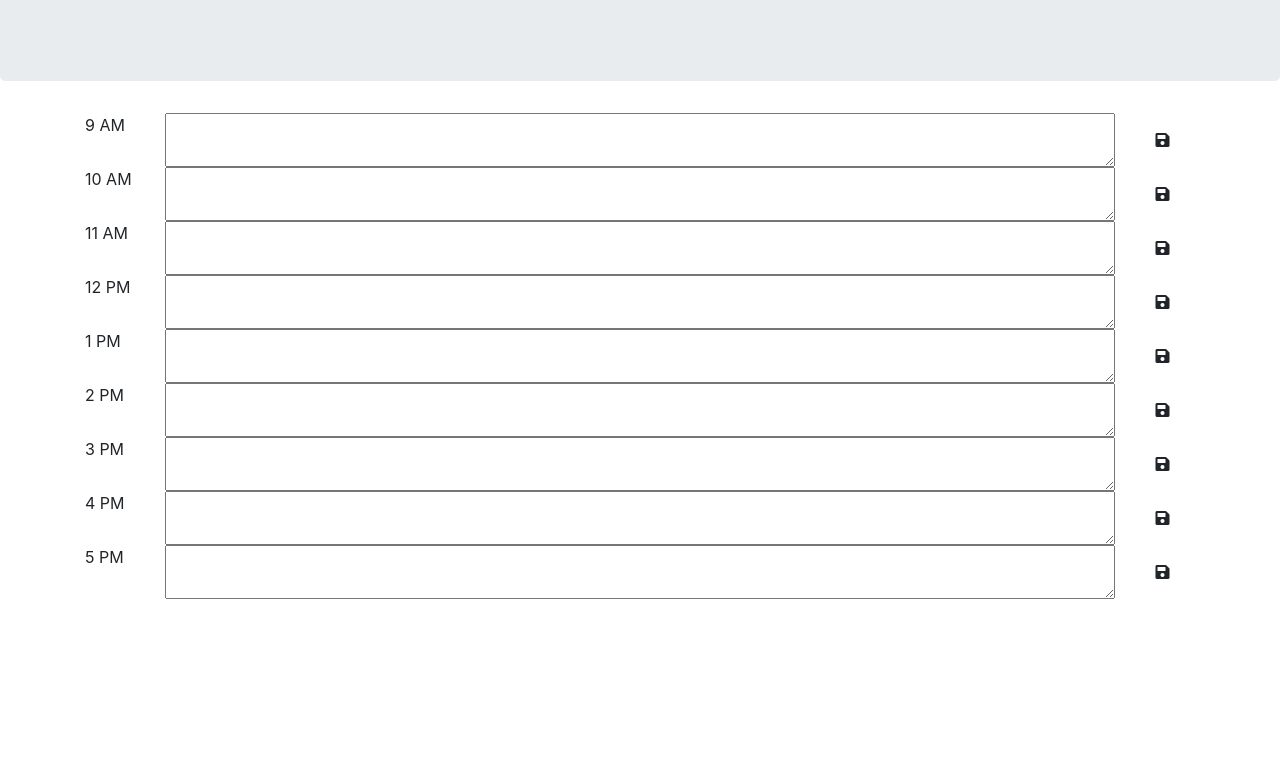
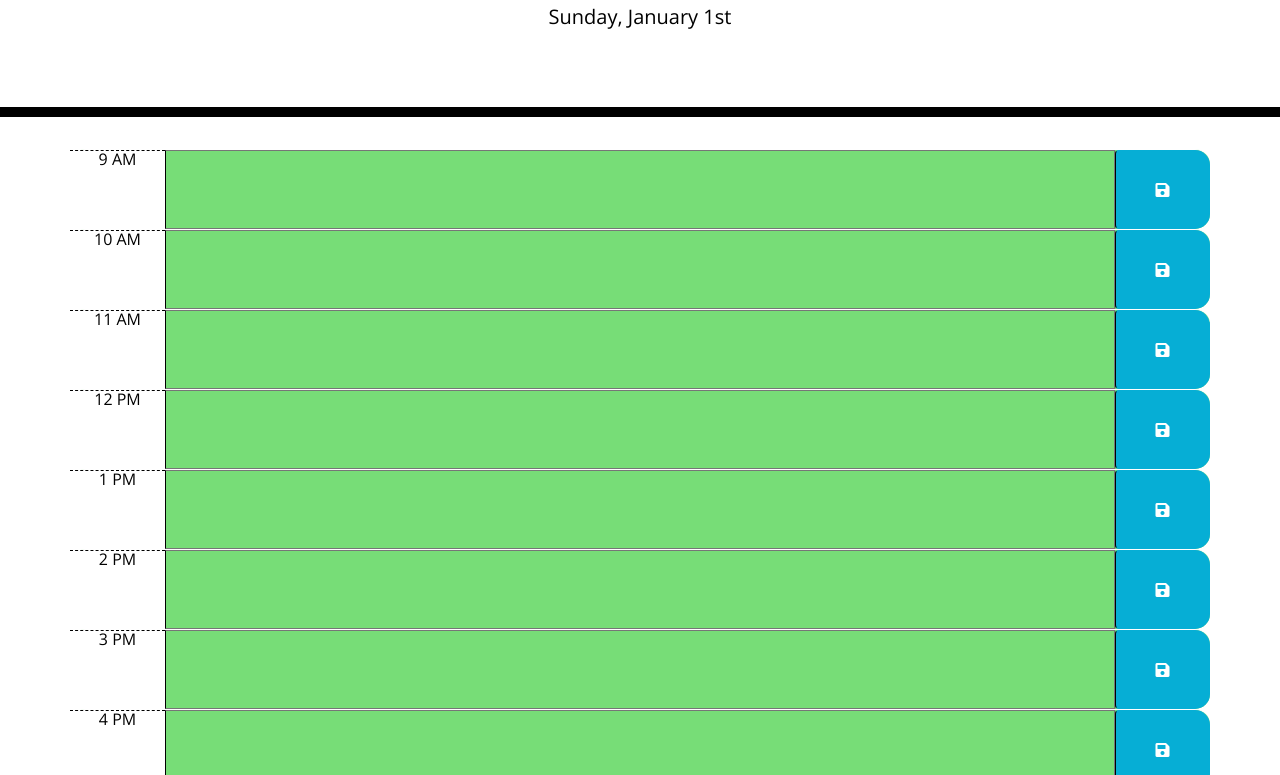
Before and after one commit to Mpergolatti/work-day-scheduler, a website: page index.html in a window 1280 px wide. Shown: the part 187-962 px from the top of the page. Before the commit the page ends 800 px from the top, so only its background shows below. Drawn offline with nearby package versions, Linux system fonts and the light colour scheme.

Commit message:
javascript

```diff
--- a/assets/css/style.css.css
+++ b/assets/css/style.css
@@ -6,7 +6,7 @@ body {
 
 textarea{
   background: transparent;
-  border: none;
+  /* border: none; */
   resize: none;
   color: #000000;
   border-left: 1px solid black;
@@ -31,9 +31,13 @@ textarea{
 }
 
 .row {
-  white-space: pre-wrap;
+  /* white-space: pre-wrap; */
   height: 80px;
-  border-top: 1px solid white;;
+  border-top: 1px solid white;
+}
+
+.row:hover {
+    border: 1px solid red;
 }
 
 .hour {
--- a/assets/js/index.js
+++ b/assets/js/index.js
@@ -0,0 +1,49 @@
+// var currentDate = moment().format("dddd, MMMM Do YYYY, h:mm:ss a");
+// console.log(currentDate);
+
+var today = moment();
+
+
+$(document).ready(function(){
+    $("#currentDay").text(moment().format("dddd, MMMM Do"));
+    $(".saveBtn").on("click", function(){
+        var plannerText = $(this).siblings(".description").val();
+        var time = $(this).parent().attr("id");
+        localStorage.setItem(time, plannerText);
+
+    });
+
+    $("#7 .description").val(localStorage.getItem("7"));
+    $("#8 .description").val(localStorage.getItem("8"));
+    $("#9 .description").val(localStorage.getItem("9"));
+    $("#10 .description").val(localStorage.getItem("10"));
+    $("#11 .description").val(localStorage.getItem("11"));
+    $("#12 .description").val(localStorage.getItem("12"));
+    $("#13 .description").val(localStorage.getItem("13"));
+    $("#14 .description").val(localStorage.getItem("14"));
+    $("#15 .description").val(localStorage.getItem("15"));
+    $("#16 .description").val(localStorage.getItem("16"));
+    $("#17 .description").val(localStorage.getItem("17"));
+    $("#18 .description").val(localStorage.getItem("18"));
+    // add more rows for more time
+    function timeChange(){
+        var currentHour = moment().hour(); // Number
+
+        $('.time-block').each(function(){
+            var idTime = parseInt($(this).attr("id"));
+            if (idTime < currentHour){
+                $(this).addClass("past");
+            } else if (idTime === currentHour){
+                $(this).addClass("present");
+                $(this).removeClass("past");
+            } else {$(this).addClass("future");
+            $(this).removeClass("past");
+            $(this).removeClass("present");
+            }
+        })
+    }
+    timeChange();
+    var timeInterval = setInterval(timeChange, 1000);
+
+
+});
--- a/index.html
+++ b/index.html
@@ -4,21 +4,11 @@
         <meta charset="UTF-8" />
         <meta name="viewport" content="width=device-width, initial-scale=1.0" />
         <meta http-equiv="X-UA-Compatible" content="ie=edge" />
-    <link
-      rel="stylesheet"
-      href="https://stackpath.bootstrapcdn.com/bootstrap/4.3.1/css/bootstrap.min.css"
-    />
-    <link
-      rel="stylesheet"
-      href="https://use.fontawesome.com/releases/v5.8.1/css/all.css"
-      integrity="sha384-50oBUHEmvpQ+1lW4y57PTFmhCaXp0ML5d60M1M7uH2+nqUivzIebhndOJK28anvf"
-      crossorigin="anonymous"
-    />
-    <link
-      href="https://fonts.googleapis.com/css?family=Open+Sans&display=swap"
-      rel="stylesheet"
-    />
-    <link rel="stylesheet" href="src/styles.css" />
+        <link rel="stylesheet" href="https://stackpath.bootstrapcdn.com/bootstrap/4.3.1/css/bootstrap.min.css" />
+        <link rel="stylesheet" href="https://use.fontawesome.com/releases/v5.8.1/css/all.css"
+          integrity="sha384-50oBUHEmvpQ+1lW4y57PTFmhCaXp0ML5d60M1M7uH2+nqUivzIebhndOJK28anvf" crossorigin="anonymous" />
+        <link href="https://fonts.googleapis.com/css?family=Open+Sans&display=swap" rel="stylesheet" />
+        <link rel="stylesheet" href="./assets/css/style.css" />
         <title>Work Day Scheduler</title>
       </head>
 
@@ -100,6 +90,6 @@
 
     <script src="https://code.jquery.com/jquery-3.4.1.min.js"></script>
     <script src="https://cdnjs.cloudflare.com/ajax/libs/moment.js/2.24.0/moment.min.js"></script>
-    <script src="src/index.js"></script>
+    <script src="./assets/js/index.js"></script>
   </body>
 </html>
```
Also changed, not shown: package.json (added, +23 -0 lines). Lines whose indentation alone changed are shown as unchanged.
